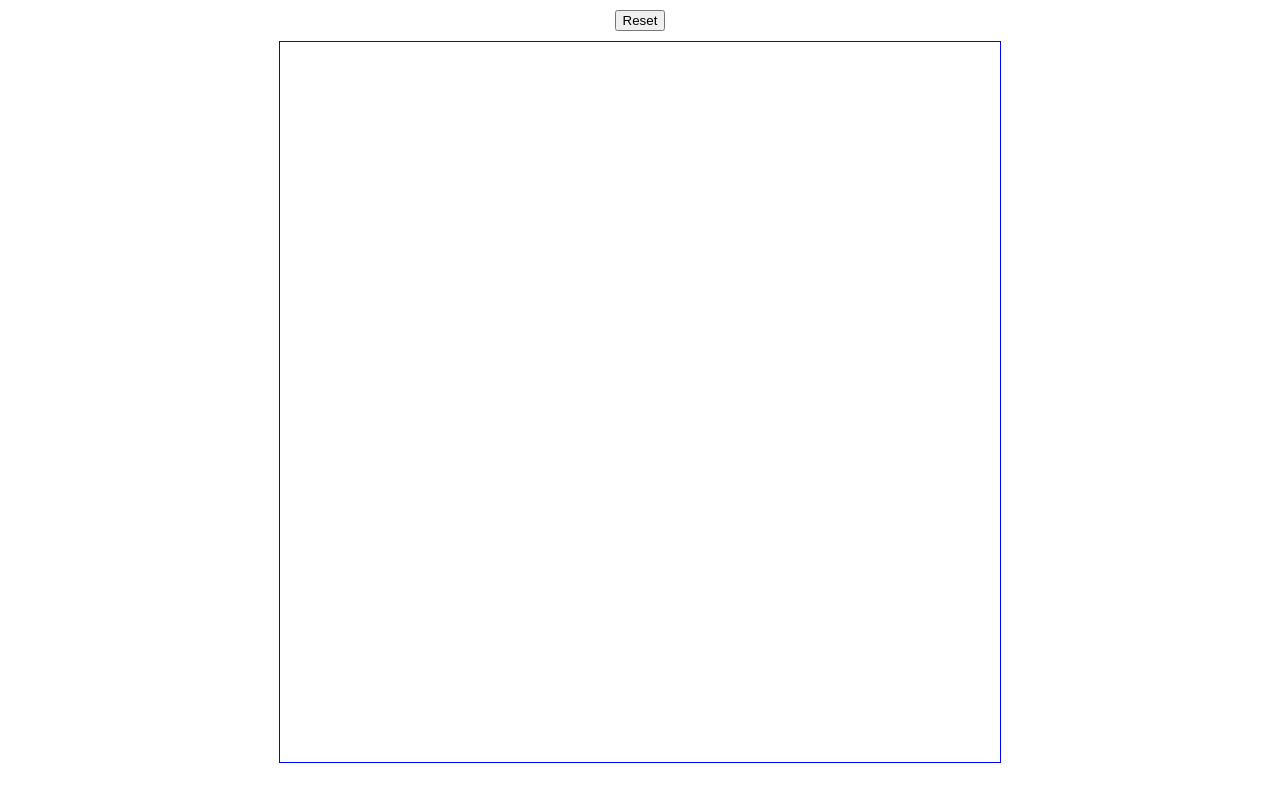
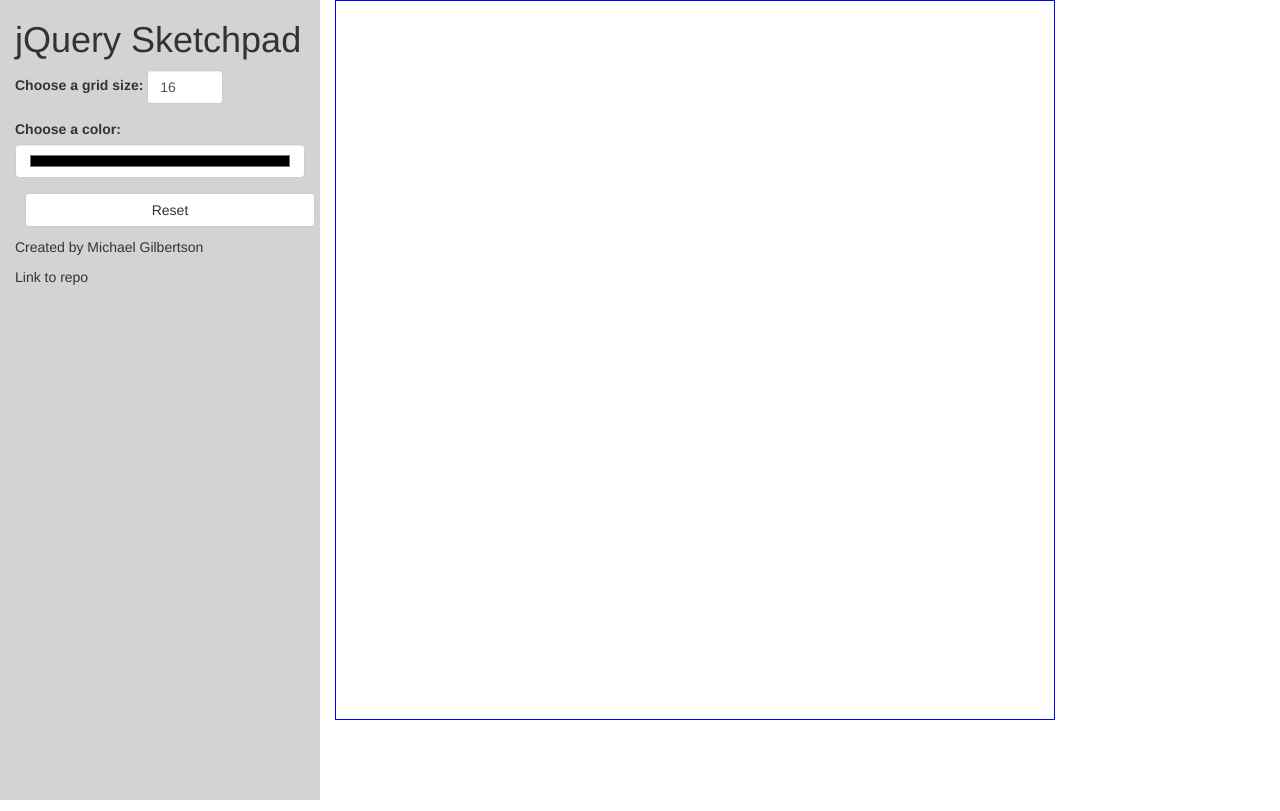
Before and after one commit to mgg9xv/jquery-sketchpad, a plain HTML site: page index.html in a window 1280 px wide. Drawn offline with nearby package versions, Linux system fonts and the light colour scheme.

Commit message:
Bootstrap added to style the page better

```diff
--- a/index.html
+++ b/index.html
@@ -3,13 +3,31 @@
 <head>
     <title>jQuery Sketchpad</title>
     <link rel="stylesheet" type="text/css" href="main.css">
+    <link rel="stylesheet" href="http://maxcdn.bootstrapcdn.com/bootstrap/3.3.6/css/bootstrap.min.css">
+    <link rel="icon" href="favicon.ico" type="image/x-icon" />
     <script src="http://ajax.googleapis.com/ajax/libs/jquery/1.11.0/jquery.min.js"></script>
+    <script src="http://maxcdn.bootstrapcdn.com/bootstrap/3.3.6/js/bootstrap.min.js"></script>
     <script src="main.js"></script>
 </head>
 <body>
-    <div class="main-container">
-        <input type="button" value="Reset" onclick="reset()"/>
-        <div class="grid-container"></div>
+    <div class="fluid-container">
+        <div id="control-panel" class="col-md-3">
+            <h1>jQuery Sketchpad</h1>
+            <div class="form-group form-inline">
+                <label for="grid-size">Choose a grid size:</label>
+                <input type="number" name="grid-size" value="16" min=1 max=64 class="form-control"/>
+            </div>
+            <div class="form-group">
+                <label for="paint-color">Choose a color:</label>
+                <input type="color" name="paint-color" value="#000000" class="btn-block form-control"/>
+            </div>
+            <input type="button" value="Reset" onclick="reset()" class="btn btn-default btn-block"/>
+            <p>Created by Michael Gilbertson</p>
+            <p>Link to repo</p>
+        </div>
+        <div class="col-md-9">
+            <div class="grid-container"></div>
+        </div>
     </div>
 </body>
 </html>
--- a/main.css
+++ b/main.css
@@ -1,19 +1,20 @@
+html,body {
+    height:100%;
+}
+
 body {
     margin: 0;
     padding: 0;
 }
 
-.main-container {
-    margin: 0 auto;
-    padding: 0;
-    text-align: center;
+.fluid-container {
+    height:100%;
 }
+
 
 .grid-container {
     width: 720px;
     height: 720px;
-    margin: 0 auto;
-    padding: 0;
     border: 1px solid blue;
 }
 
@@ -29,6 +30,11 @@
     background-color: black;
 }
 
+#control-panel {
+    height: 100%;
+    background-color: lightgray;
+}
+
 input[type=button] {
     margin: 10px;
 }
--- a/main.js
+++ b/main.js
@@ -1,15 +1,30 @@
+
+var mouse_down = false;
+
 $(document).ready(function(){
 
     setUpSquares(16);
 
-    $(document).on('mouseenter', '.square', function(){
-        $(this).addClass('dark');
+    $(document).on('mouseover', '.square', function(){
+        if(mouse_down) {
+            var color = $('input[name=paint-color]').val();
+            $(this).css('background-color', color);
+        }
     });
 
-    /*
-    $('.square').mouseleave(function(){
-        $(this).removeClass('dark');
-    }); */
+    $(document).on('mousedown', '.square', function(){
+        if(mouse_down) {
+            var color = $('input[name=paint-color]').val();
+            $(this).css('background-color', $color);
+        }
+    });
+
+    $(document).mousedown( function(){
+        mouse_down = true;
+    }).mouseup( function(){
+        mouse_down = false;
+    });
+
 });
 
 function setUpSquares(px){
@@ -25,8 +40,8 @@
 }
 
 function reset(){
-    $('.square').removeClass('dark');
-    var input = prompt("How many pixels per side would you like?");
+    $('.square').css("background-color", "#ffffff");
     $('.grid-container').empty();
-    setUpSquares(input);
+    var size = $('input[name=grid-size]').val();
+    setUpSquares(size);
 }
```
Also changed, not shown: favicon.ico (added).
